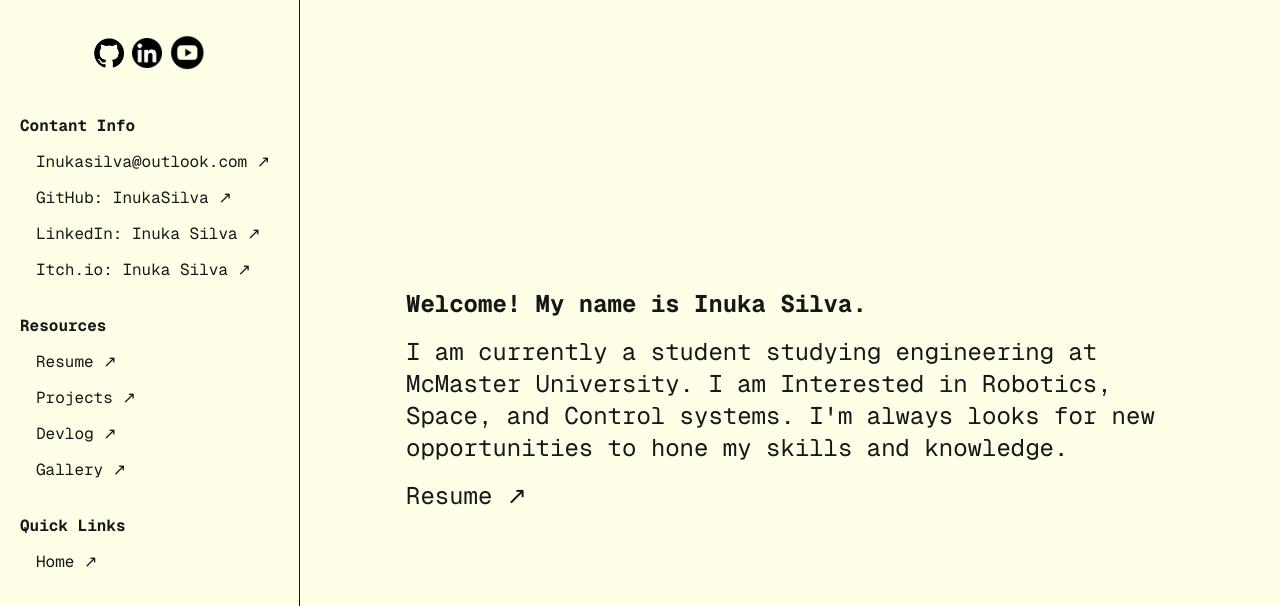
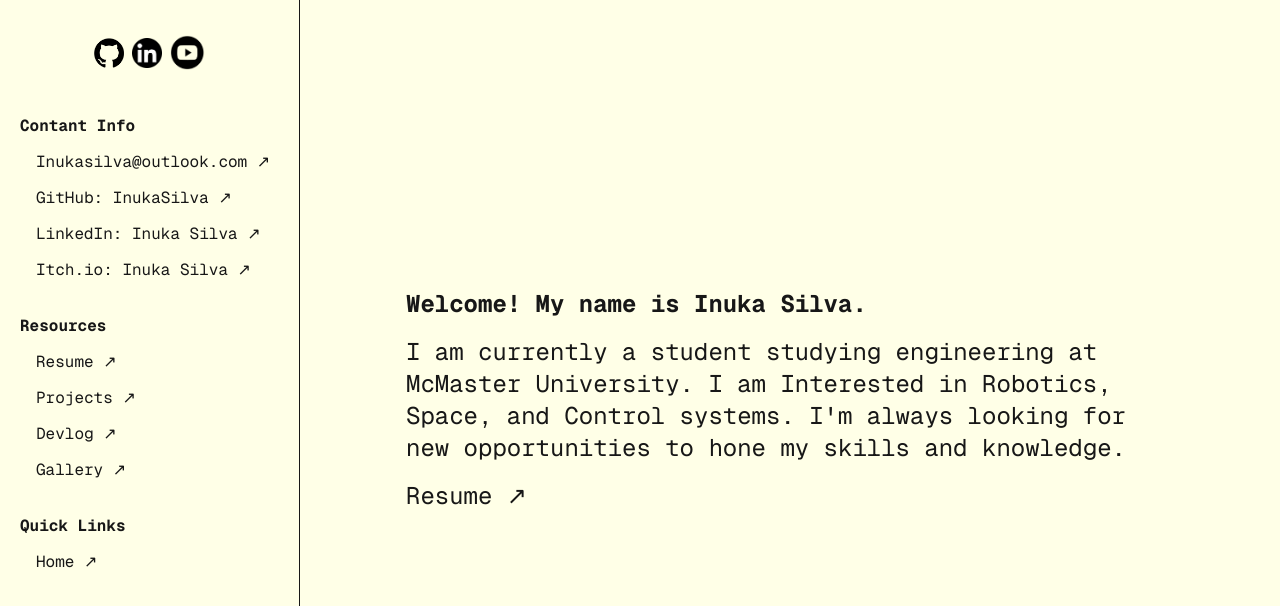
Before and after one commit to InukaSilva/InukaSilva.github.io, a Next.js app: page / in a window 1280 px wide. Shown: the top 606 px of the page. Built offline with nearby package versions, Linux system fonts and the light colour scheme.

Commit message:
grammar fix

```diff
--- a/src/app/page.tsx
+++ b/src/app/page.tsx
@@ -89,7 +89,7 @@ export default function Home() {
         <div className="flex flex-col max-w-200 p-4 gap-4 text-2xl font-mono">
           <p className="font-bold">Welcome! My name is Inuka Silva.</p>
           <p>I am currently a student studying engineering at McMaster University. I am Interested in Robotics,
-            Space, and Control systems. I'm always looks for new opportunities to hone my skills and knowledge.
+            Space, and Control systems. I'm always looking for new opportunities to hone my skills and knowledge.
           </p>
           <a href="/assets/resume.pdf" rel="noopener noreferrer">
             Resume ↗
```
